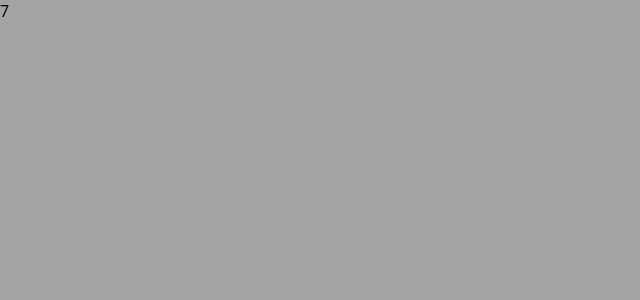
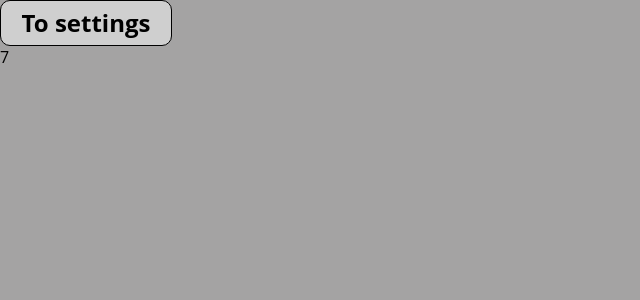
Before and after one commit to metanol596/minesweeper, a React (Create React App) app: page /game in a window 1280 px wide. Shown: the top 300 px of the page, without its empty margins (0-640 px from the left). Built offline with nearby package versions, Linux system fonts and the light colour scheme.

Commit message:
add toSettingsButton

```diff
--- a/src/pages/GameScreen/GameScreen.tsx
+++ b/src/pages/GameScreen/GameScreen.tsx
@@ -1,3 +1,4 @@
+import { Link } from 'react-router-dom';
 import { Timer } from '../../components';
 
 import s from './gameScreen.module.css';
@@ -5,6 +6,9 @@ import s from './gameScreen.module.css';
 function GameScreen() {
   return (
     <section className={s.game}>
+      <Link to={'/'} className={s.toSettingsButton}>
+        To settings
+      </Link>
       <Timer />
     </section>
   );
--- a/src/pages/GameScreen/gameScreen.module.css
+++ b/src/pages/GameScreen/gameScreen.module.css
@@ -1,3 +1,22 @@
 .game {
   height: 100vh;
 }
+
+.toSettingsButton {
+  display: inline-block;
+  width: 150px;
+  padding: 10px;
+  border-radius: 10px;
+  border: 1px solid #000000;
+  text-align: center;
+  cursor: pointer;
+  font-weight: bold;
+  font-size: 24px;
+  line-height: 100%;
+  color: #000000;
+  background-color: #cfcfcf;
+}
+
+.toSettingsButton:hover {
+  background-color: #d2d2d2;
+}
```
